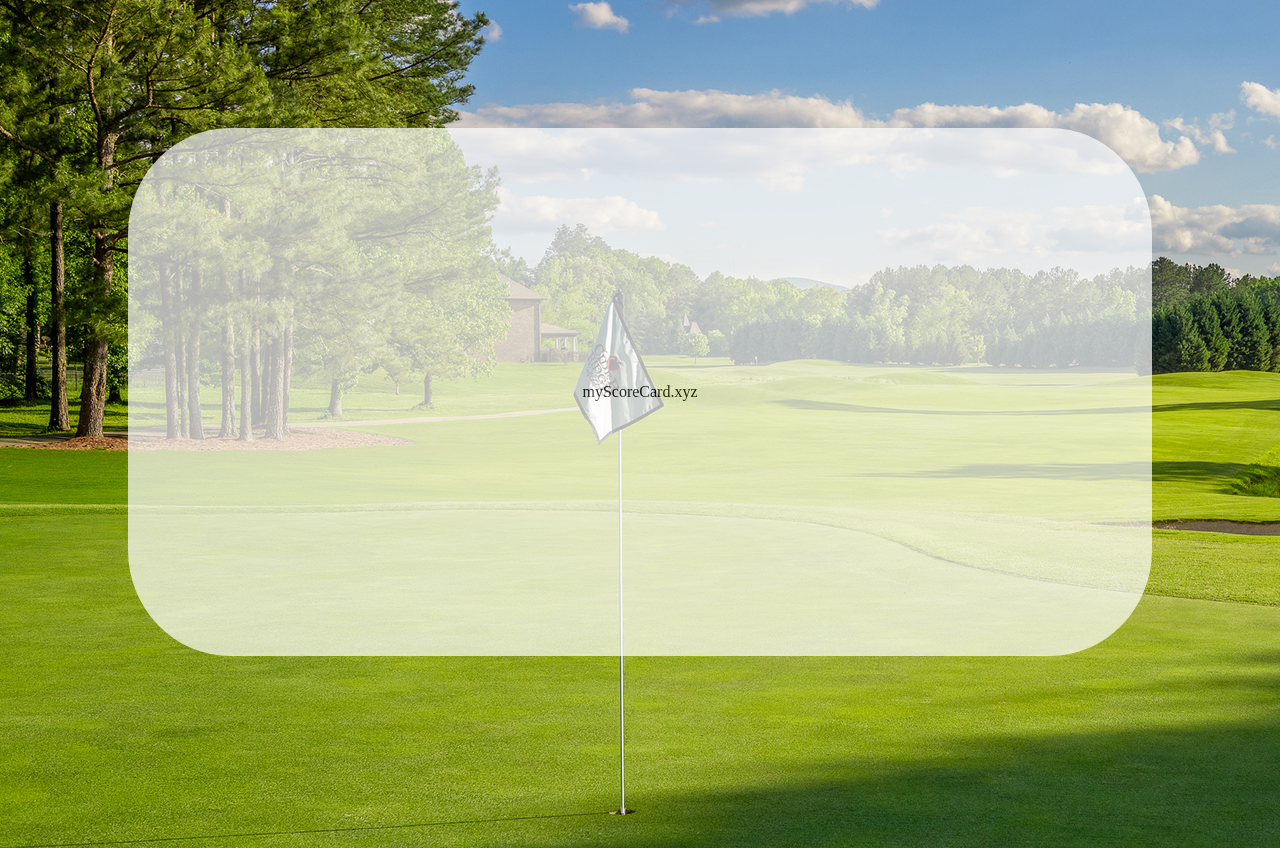
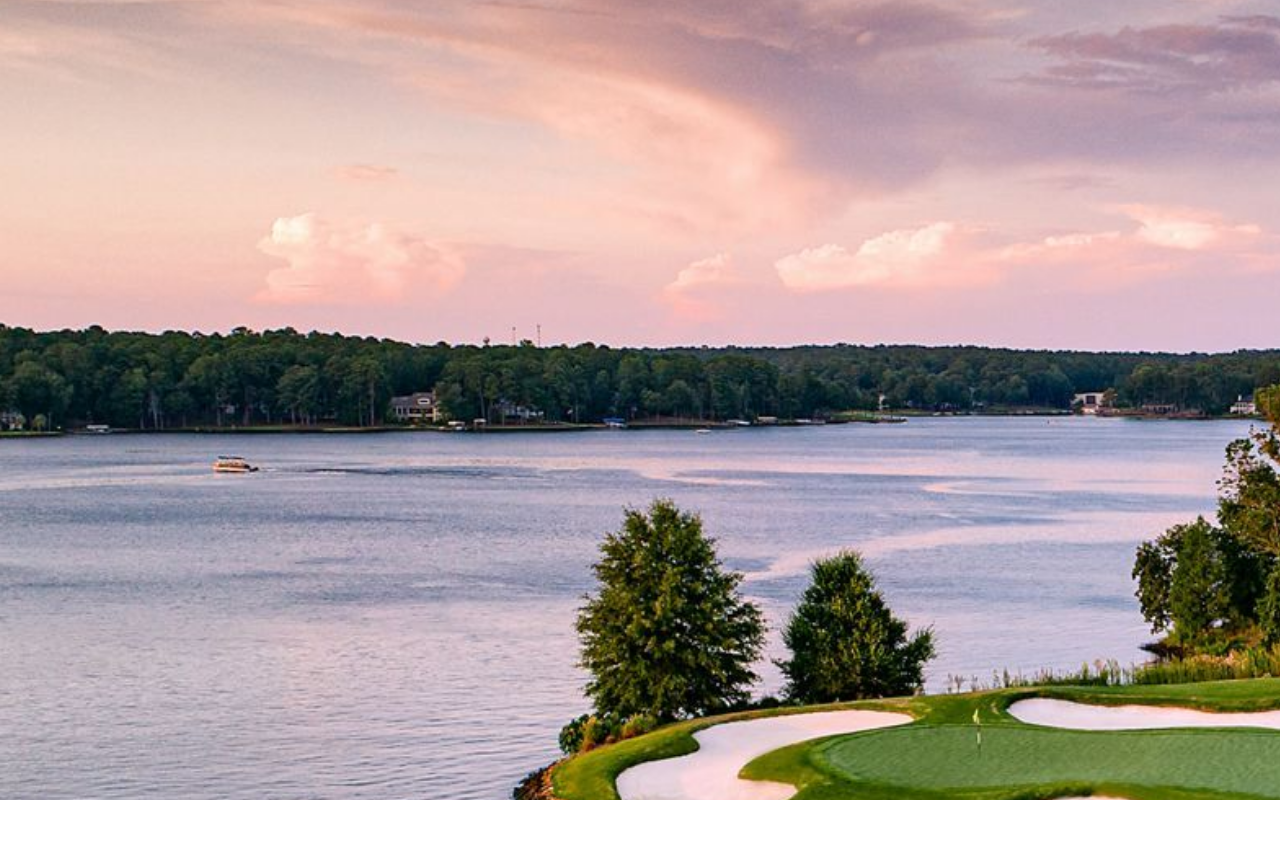
Before and after one commit to jackismoe/scorecard-frontend, a React (Create React App) app: page / in a window 1280 px wide. After the commit the page ends 800 px from the top, so only its background shows below. Built offline with nearby package versions, Linux system fonts and the light colour scheme.

Commit message:
set initial media queries

```diff
--- a/src/App.js
+++ b/src/App.js
@@ -1,11 +1,9 @@
 import './App.css';
-import Header from './components/Header.jsx'
 
 function App() {
   return (
-    <div className="App">
-      <Header/>
-    </div>
+    <body className="App">
+    </body>
   );
 }
 
--- a/src/components/Header.jsx
+++ /dev/null
@@ -1,13 +0,0 @@
-import React from 'react'
-
-const Header = () => {
-  return (
-    <div className='header-image'>
-      <div className='header'>
-          myScoreCard.xyz
-      </div>
-    </div>
-  )
-}
-
-export default Header
--- a/src/index.css
+++ b/src/index.css
@@ -1,16 +1,60 @@
-.header-image {
-  background-image: url('./images/backdrop.jpg');
-  background-position: left;
-  background-size: auto;
+body {
+  background-image: url('./images/backdropCropped.jpg');
+  background-size: cover;
   background-repeat: no-repeat;
-  padding: 5% 0 5% 0;
 }
-
-.header {
-  background-color: white;
-  margin: 5% 10% 10% 10%;
-  padding: 20% 0 20% 0;
-  opacity: .7;
-  border-radius: 10%/20%;
-  text-align: center;
+/* Tiny Screen */
+@media only screen and (max-width: 375px) {
+  body {
+    background-image: url('./images/backdropCropped.jpg');
+    background-size: 120%;
+    background-repeat: no-repeat;
+  }
 }
+/* Tablet */
+@media screen and (min-width: 650px) and (max-width: 1024px) {
+  body {
+    background-image: url('./images/backdrop.jpg');
+    background-size: 255%;
+    background-position-y: 30%;
+    background-position-x: 30%;
+    background-repeat: no-repeat;
+  }
+}
+/* Small Laptop/Large Tablet */
+@media screen and (min-width: 1025px) and (max-width: 1300px) {
+  body {
+    background-image: url('./images/backdrop.jpg');
+    background-size: 255%;
+    background-position-y: 20%;
+    background-position-x: 20%;
+    background-repeat: no-repeat;
+  }
+}
+/* Medium Laptop */
+@media screen and (min-width: 1301px) {
+  body {
+    background-image: url('./images/backdrop.jpg');
+    background-size: 200%;
+    background-position-y: 20%;
+    background-repeat: no-repeat;
+  }
+}
+/* Large Screen */
+@media screen and (min-width: 1800px) {
+  body {
+    background-image: url('./images/backdrop.jpg');
+    background-size: 150% auto;
+    background-position-y: 20%;
+    background-repeat: no-repeat;
+  }
+}
+/* 4K */
+@media screen and (min-width: 2100px) {
+  body {
+    background-image: url('./images/backdrop.jpg');
+    /* background-size: 150% auto; */
+    background-position-y: 20%;
+    background-repeat: no-repeat;
+  }
+}
```
Also changed, not shown: src/images/backdrop.jpg, src/images/backdropCropped.jpg (added).
